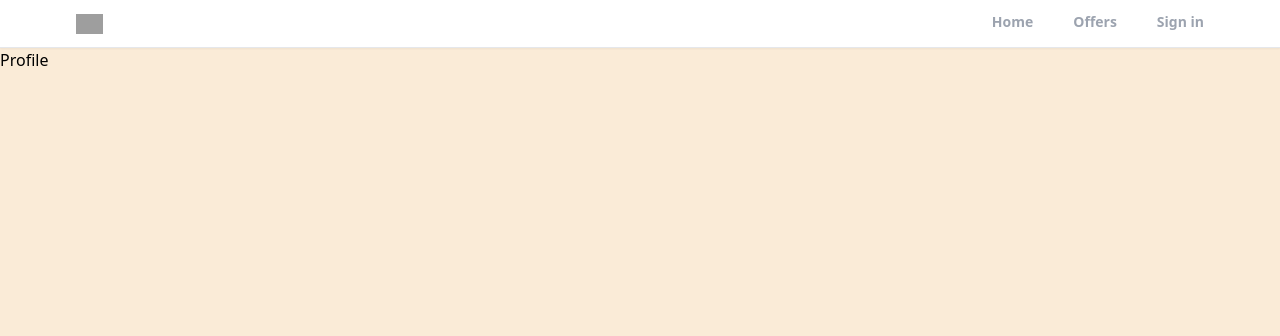
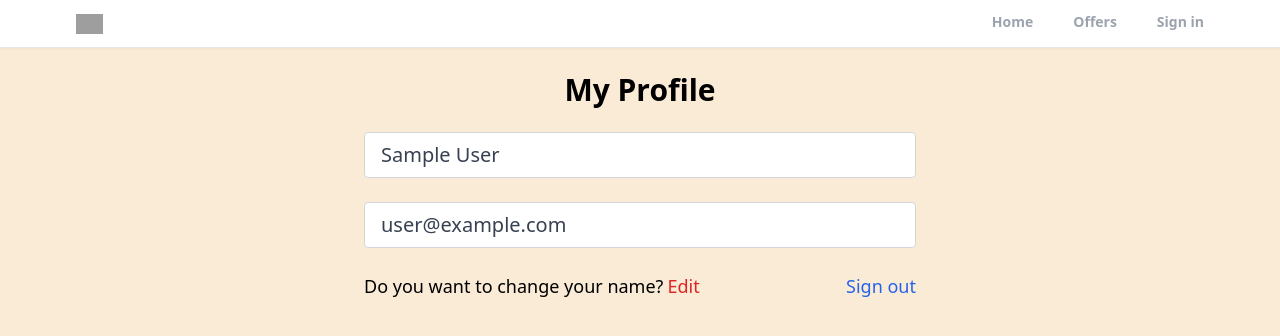
Before and after one commit to harsh0620/realtor, a React (Create React App) app: page /profile in a window 1280 px wide. Shown: the top 336 px of the page. Built offline with nearby package versions, Linux system fonts and the light colour scheme; no server answers; sample sign-in values are in the browser's storage; grey boxes are pictures that could not be loaded.

Commit message:
Created privateRouted , customHooks, Logout Functionality

```diff
--- a/src/App.js
+++ b/src/App.js
@@ -6,6 +6,7 @@
 import Offers from "./pages/Offers";
 import ForgotPassword from "./pages/ForgotPassword";
 import Header from "./components/Header";
+import PrivateRoute from "./components/PrivateRoute";
 import { ToastContainer } from "react-toastify";
 import "react-toastify/dist/ReactToastify.css";
 function App() {
@@ -18,7 +19,9 @@
           <Route path="/sign-in" element={<SignIn />} />
           <Route path="/sign-up" element={<SignUp />} />
           <Route path="/forgot-password" element={<ForgotPassword />} />
-          <Route path="/profile" element={<Profile />} />
+          <Route path="/profile" element={<PrivateRoute />}>
+            <Route path="/profile" element={<Profile />} />
+          </Route>
           <Route path="/offers" element={<Offers />} />
         </Routes>
         <ToastContainer
--- /dev/null
+++ b/src/components/PrivateRoute.jsx
@@ -0,0 +1,10 @@
+import { Outlet, Navigate } from "react-router-dom";
+import { useAuthStatus } from "../hooks/useAuthStatus";
+// import Spinner from "./Spinner";
+export default function PrivateRoute() {
+  const { loggedIn, checkingStatus } = useAuthStatus();
+  if (checkingStatus) {
+    return <div>Loading....</div>;
+  }
+  return loggedIn ? <Outlet /> : <Navigate to="/sign-in" />;
+}
--- /dev/null
+++ b/src/hooks/useAuthStatus.jsx
@@ -0,0 +1,19 @@
+import { useEffect, useState } from "react";
+import { getAuth, onAuthStateChanged } from "firebase/auth";
+
+export function useAuthStatus() {
+  const [loggedIn, setLoggedIn] = useState(false);
+  const [checkingStatus, setCheckingStatus] = useState(true);
+
+  useEffect(() => {
+    const auth = getAuth();
+    console.log(auth);
+    onAuthStateChanged(auth, (user) => {
+      if (user) {
+        setLoggedIn(true);
+      }
+      setCheckingStatus(false);
+    });
+  }, []);
+  return { loggedIn, checkingStatus };
+}
--- a/src/pages/Profile.jsx
+++ b/src/pages/Profile.jsx
@@ -1,9 +1,62 @@
-import React from 'react'
+import { getAuth } from "firebase/auth";
+import React, { useState } from "react";
+import { useNavigate } from "react-router";
 
 const Profile = () => {
+  const auth = getAuth();
+  const navigate = useNavigate();
+  const [formData, setFormData] = useState({
+    name: auth.currentUser.displayName,
+    email: auth.currentUser.email,
+  });
+  const { email, name } = formData;
+  function onLogout() {
+    auth.signOut();
+    navigate("/");
+  }
   return (
-    <div>Profile</div>
-  )
-}
+    <>
+      <section className="max-w-6xl mx-auto flex justify-center items-center flex-col">
+        <h1 className="text-3xl text-center mt-6 font-bold">My Profile</h1>
+        <div className="w-full md:w-[50%] mt-6 px-3">
+          <form>
+            <input
+              type="text"
+              id="name"
+              value={name}
+              disabled
+              className="mb-6 w-full px-4 py-2 text-xl text-gray-700 bg-white border border-gray-300
+            rounded transition ease-in-out
+            "
+            />
+            <input
+              type="email"
+              id="email"
+              value={email}
+              disabled
+              className="mb-6 w-full px-4 py-2 text-xl text-gray-700 bg-white border border-gray-300
+            rounded transition ease-in-out
+            "
+            />
+            <div className="flex justify-between whitespace-nowrap text-sm sm:text-lg mb-6">
+              <p className="flex items-center ">
+                Do you want to change your name?
+                <span className="text-red-600 hover:text-red-700 transition ease-in-out duration-200 ml-1 cursor-pointer">
+                  Edit
+                </span>
+              </p>
+              <p
+                onClick={onLogout}
+                className="text-blue-600 hover:text-blue-800 transition duration-200 ease-in-out cursor-pointer"
+              >
+                Sign out
+              </p>
+            </div>
+          </form>
+        </div>
+      </section>
+    </>
+  );
+};
 
-export default Profile
+export default Profile;
```
